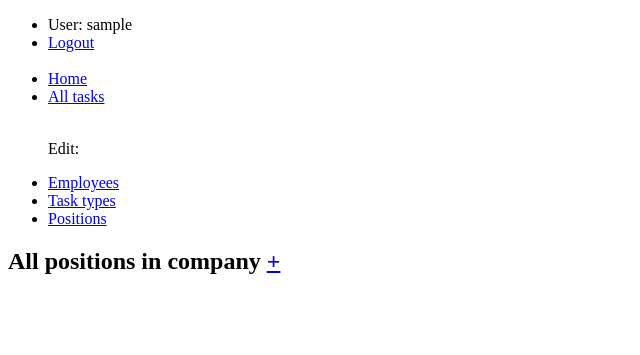
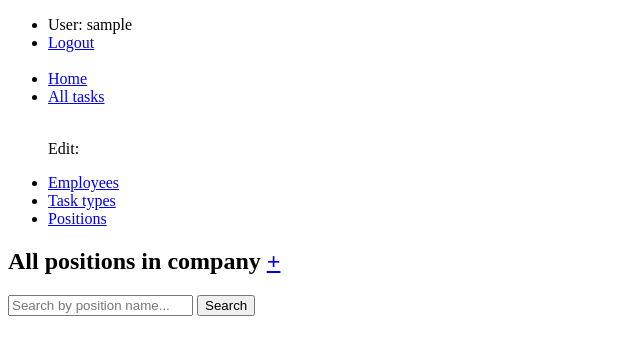
Before and after one commit to kuznetsb/it-company-task-manager-mate, a Django app: page /positions/ in a window 1280 px wide. Shown: the top 355 px of the page, without its empty margins (0-640 px from the left). Run offline with Django 4.2, Linux system fonts and the light colour scheme; the visitor is signed in with stand-in values (Sample User, id 1); data that the repository does not hold is empty.

Commit message:
Added search form to PositionList view and to template

```diff
--- a/task_manager/views.py
+++ b/task_manager/views.py
@@ -12,6 +12,7 @@ from task_manager.forms import (
     WorkerCreationForm,
     WorkerPositionUpdateForm,
     TaskTypeSearchForm,
+    PositionSearchForm
 )
 from task_manager.models import Task, TaskType, Position, Worker
 
@@ -80,6 +81,26 @@ class TaskTypeDeleteView(LoginRequiredMixin, generic.DeleteView):
 
 class PositionListView(LoginRequiredMixin, generic.ListView):
     model = Position
+
+    def get_context_data(self, *, object_list=None, **kwargs):
+        context = super().get_context_data(**kwargs)
+
+        name = self.request.GET.get("name", "")
+
+        context["search_form"] = PositionSearchForm(
+            initial={"name": name}
+        )
+
+        return context
+
+    def get_queryset(self):
+        form = PositionSearchForm(self.request.GET)
+
+        if form.is_valid():
+            return Position.objects.filter(
+                name__icontains=form.cleaned_data["name"]
+            )
+        return Position.objects.all()
 
 
 class PositionCreateView(LoginRequiredMixin, generic.CreateView):
--- a/templates/task_manager/position_list.html
+++ b/templates/task_manager/position_list.html
@@ -2,6 +2,10 @@
 
 {% block content %}
   <h2>All positions in company <a href="{% url 'manager:position-create' %}">+</a></h2>
+  <form action="" method="get" class="form-inline">
+    {{ search_form }}
+    <input type="submit" value="Search" class="btn btn-secondary">
+  </form>
   {% for position in position_list %}
     <p>{{ position.name }} <a href="{% url 'manager:position-delete' pk=position.id %}">Delete</a></p>
   {% endfor %}
```
